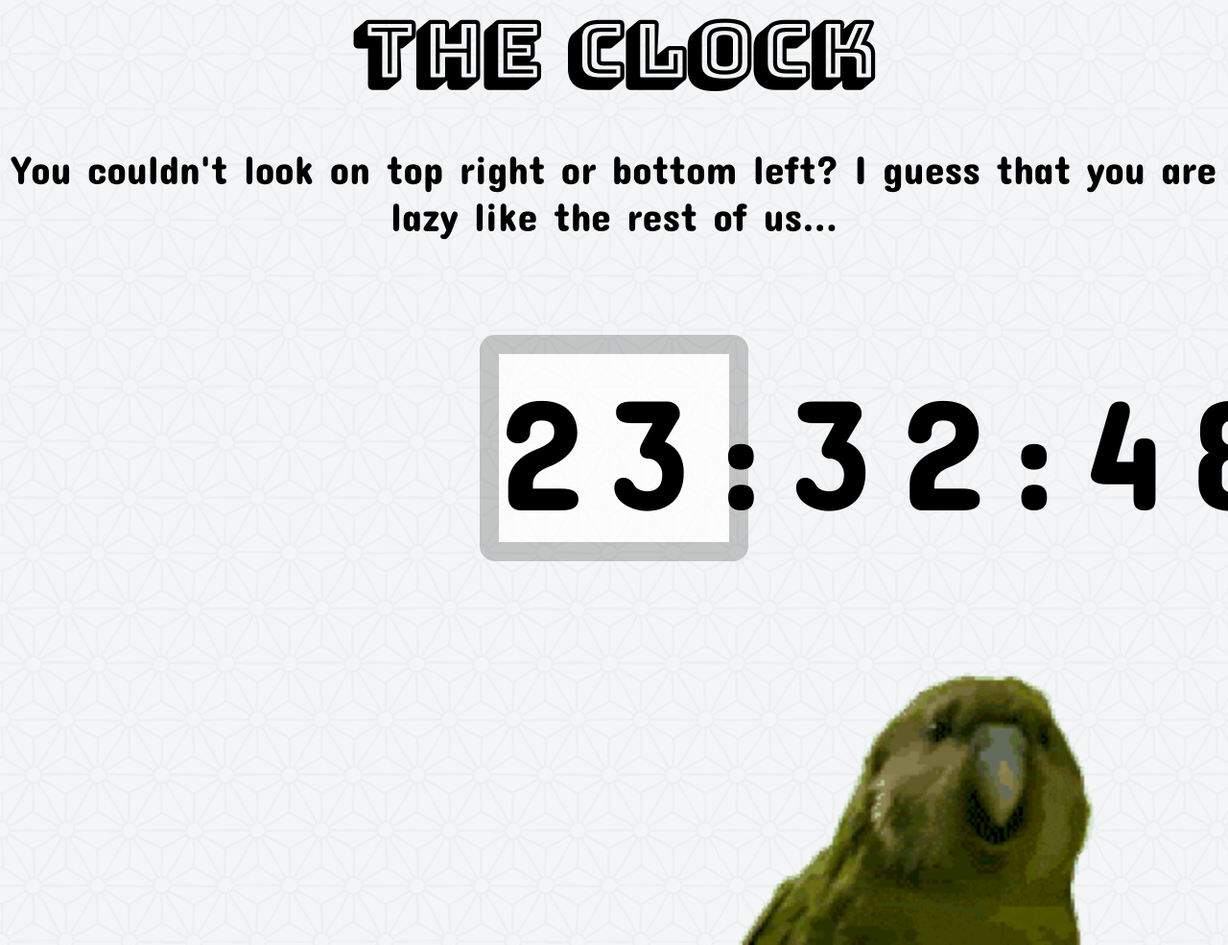
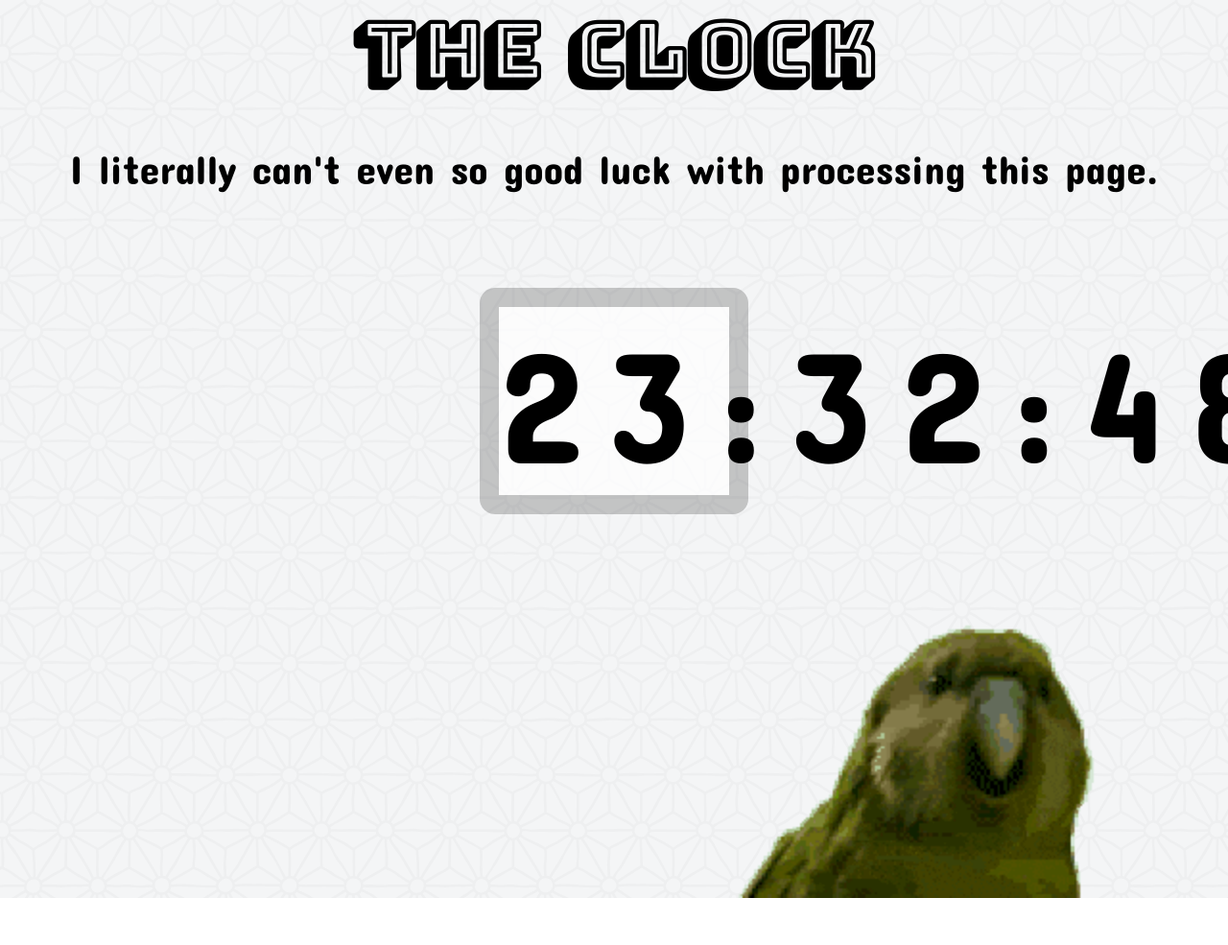
Before and after one commit to dev-4/clock, a plain HTML site: page index.html in a window 1280 px wide. Shown: the top 985 px of the page at 96% size. After the commit the page ends 936 px from the top, so only its background shows below. Drawn offline with Linux system fonts and the light colour scheme.

Commit message:
Update index.html

```diff
--- a/index.html
+++ b/index.html
@@ -9,7 +9,7 @@
 </head>
 <body onload="startTime()">
 	<h1>The Clock</h1>
-	<p>You couldn't look on top right or bottom left? I guess that you are lazy like the rest of us...</p>
+	<p>I literally can't even so good luck with processing this page.</p>
 	<div id="digital"></div>
 	<img id="pp" src="img/pp.gif"/>
 </body>
```
